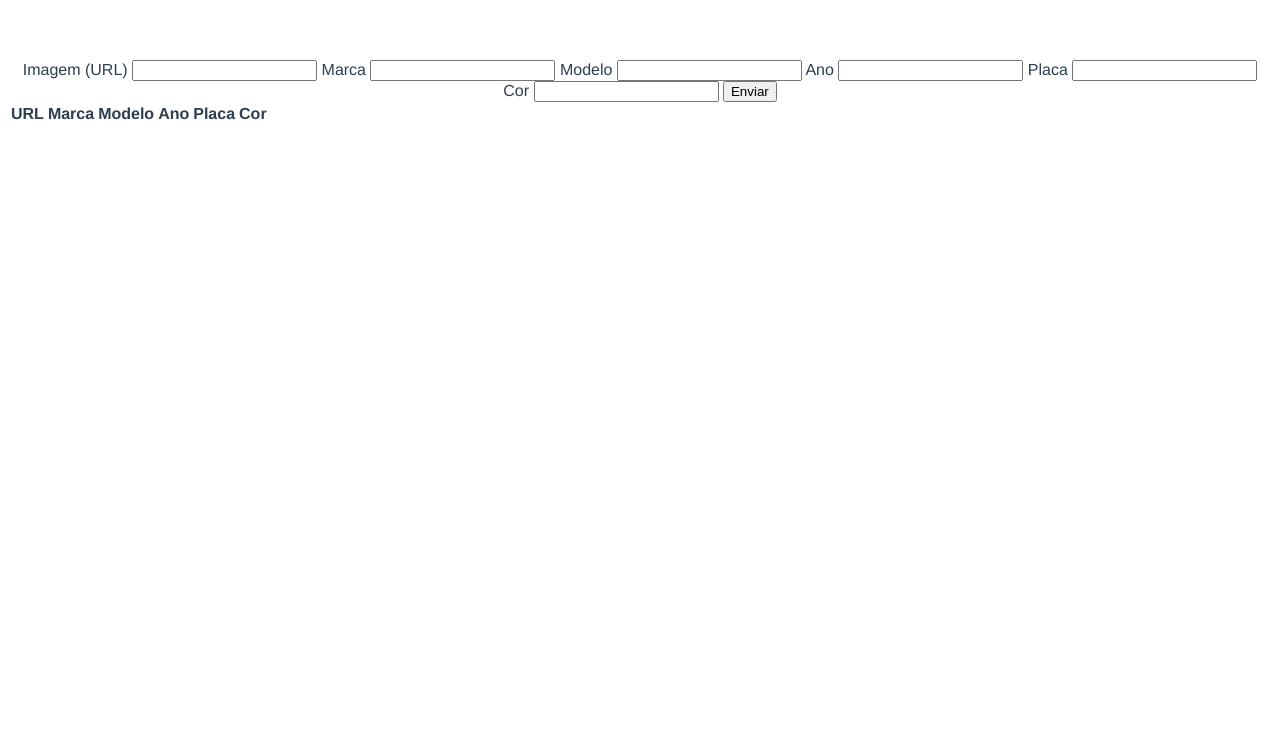
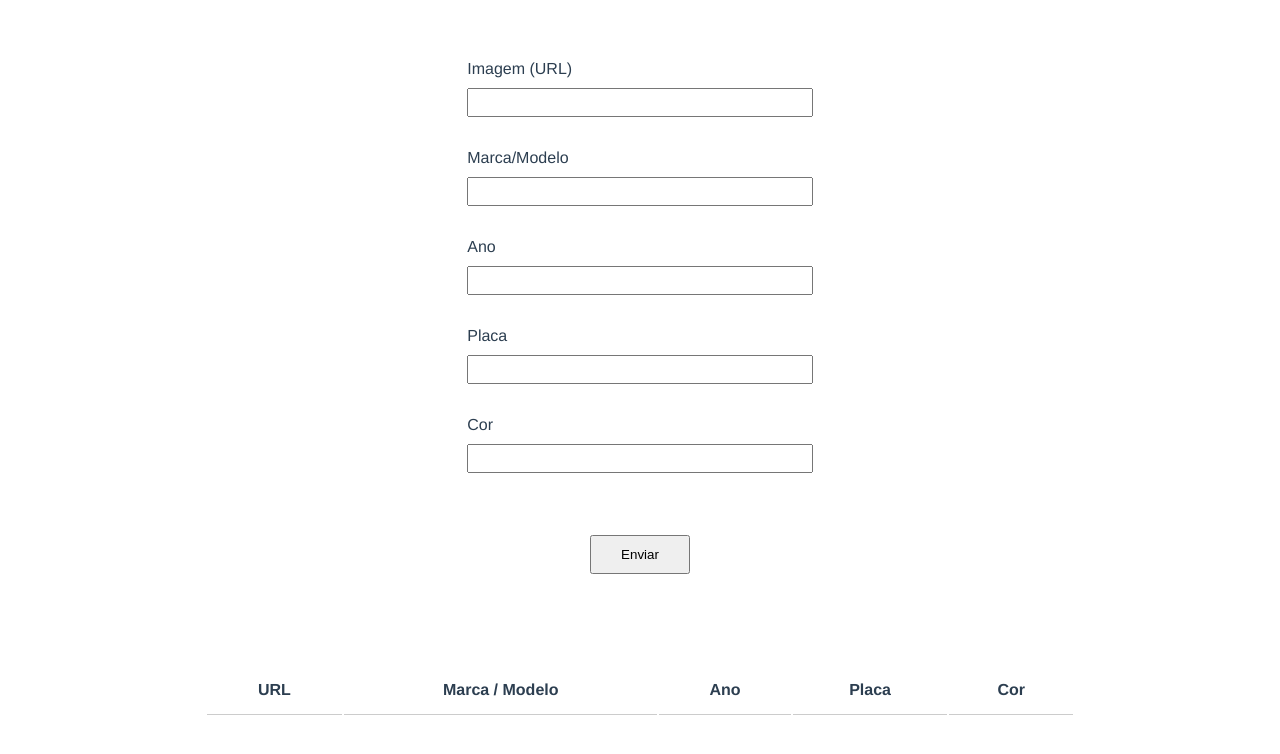
Before and after one commit to brenohildebrand/solutions-pre-work-b-academy, a website built with Vite: page dia4/app/index.html in a window 1280 px wide. Built offline with nearby package versions, Linux system fonts and the light colour scheme; files whose address does not match are found by name.

Commit message:
Dia 4 - Exercício 02

```diff
--- a/dia4/app/index.html
+++ b/dia4/app/index.html
@@ -11,11 +11,8 @@
       <label for="url">Imagem (URL)</label>
       <input type="url" id="url" data-js="url" />
 
-      <label for="marca">Marca</label>
-      <input type="text" id="marca" data-js="marca" />
-
-      <label for="modelo">Modelo</label>
-      <input type="text" id="modelo" data-js="modelo" />
+      <label for="marca/modelo">Marca/Modelo</label>
+      <input type="text" id="marca/modelo" data-js="marca/modelo" />
 
       <label for="ano">Ano</label>
       <input type="number" id="ano" data-js="ano" />
@@ -32,8 +29,7 @@
       <thead>
         <tr>
           <th>URL</th>
-          <th>Marca</th>
-          <th>Modelo</th>
+          <th>Marca / Modelo</th>
           <th>Ano</th>
           <th>Placa</th>
           <th>Cor</th>
--- a/dia4/app/main.js
+++ b/dia4/app/main.js
@@ -1 +1,34 @@
 import './style.css'
+
+const table = document.querySelector('[data-js=table]')
+
+const addCar = function (car) {
+  const tableRow = document.createElement('tr')
+
+  Object.entries(car).map(([field, description]) => {
+    const cell = document.createElement('td')
+    cell.innerText = description
+
+    tableRow.appendChild(tableCell);
+  })
+
+  table.children[1].appendChild(tableRow);
+}
+
+const addMessage = function (message) {
+  const tableMessage = document.createElement('div')
+  tableMessage.innerText = message
+  tableMessage.style.position = 'relative'
+  tableMessage.style.bottom = '60px'
+
+  table.insertAdjacentElement('afterend', tableMessage)
+}
+
+const populateTable = async function requestCars() {
+  const cars = await fetch('http://localhost:3333/cars').then(res => res.json())
+
+  if(cars.length === 0) addMessage('Nenhum carro encontrado')
+  else cars.map(car => addCar(car))
+}
+
+populateTable()
--- a/dia4/app/style.css
+++ b/dia4/app/style.css
@@ -6,3 +6,46 @@ body {
   color: #2c3e50;
   margin-top: 60px;
 }
+
+form {
+  display: flex;
+  flex-direction: column;
+
+  text-align: left;
+
+  max-width: 27vw;
+  margin: auto;
+}
+
+label {
+  margin-bottom: 10px;
+}
+
+input {
+  padding: 5px;
+  margin-bottom: 32px;
+}
+
+button {
+  align-self: center;
+
+  padding: 10px;
+  min-width: 100px;
+  max-width: 20vw;
+
+  margin: 30px auto 60px auto;
+}
+
+table {
+  margin: 30px auto 100px auto;
+  min-width: 68vw;
+}
+
+th {
+  padding: 15px;
+  border-bottom: 1px solid rgba(0,0,0,0.2);
+}
+
+td {
+  padding: 15px;
+}
```
